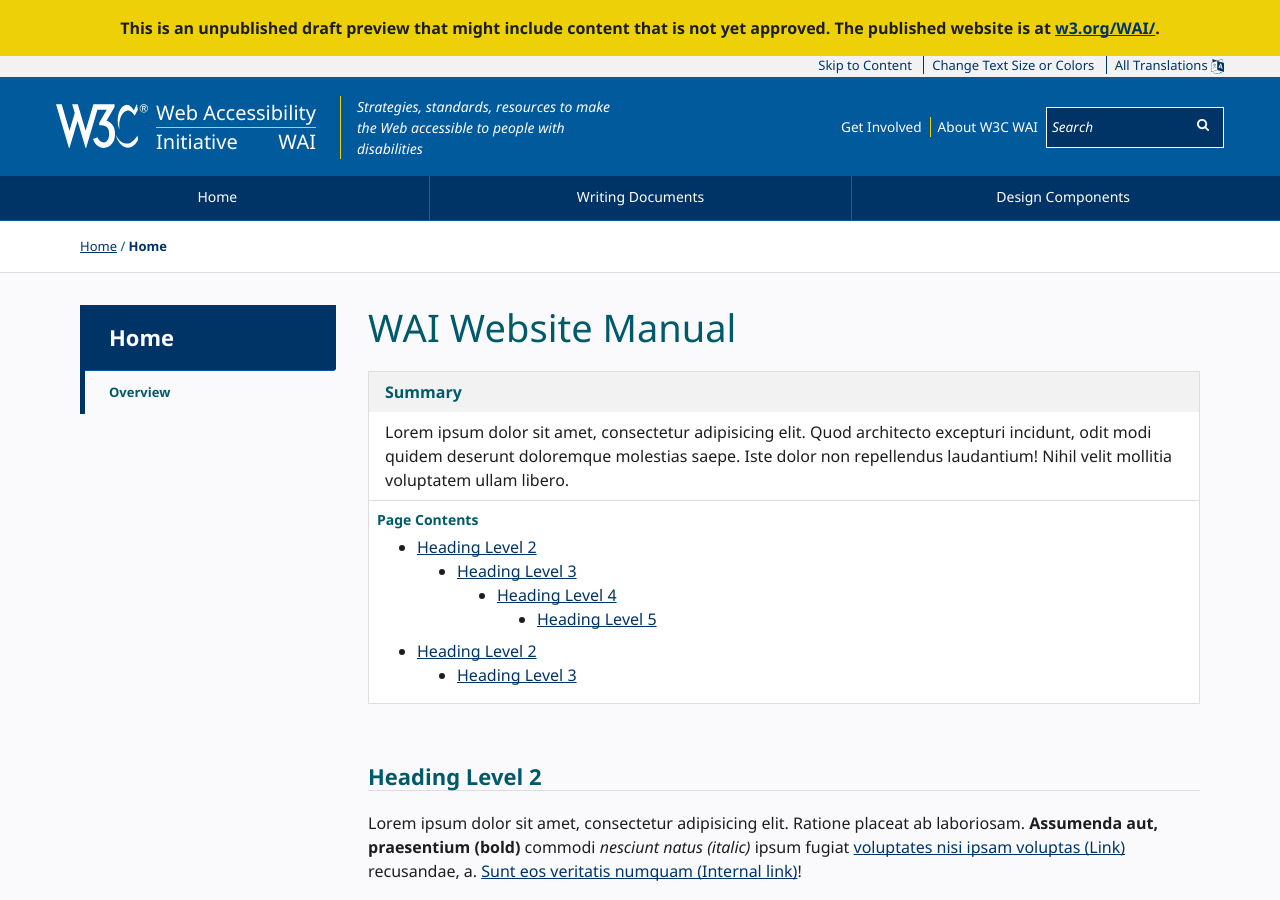
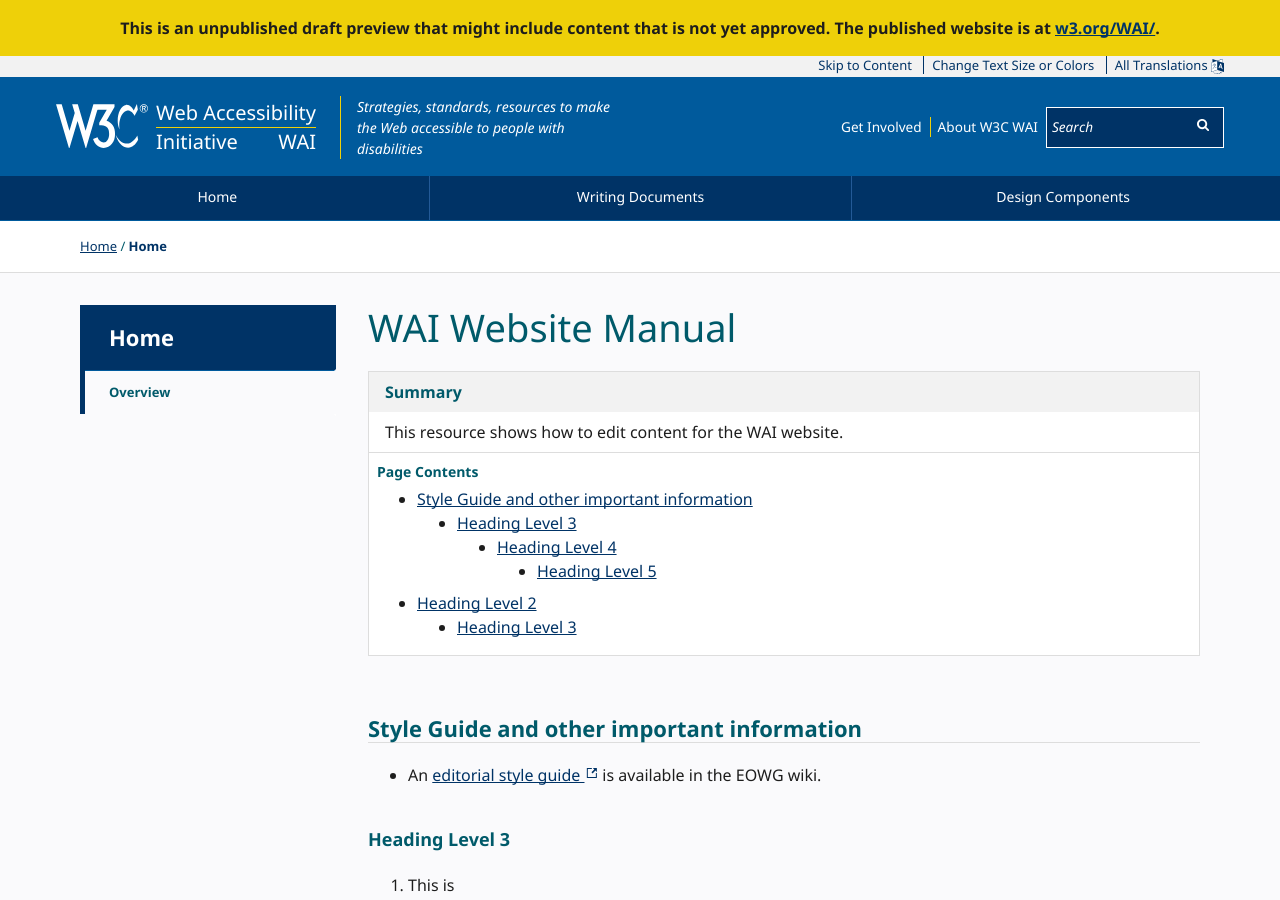
Before and after one commit to w3c/wai-website-theme, a Jekyll site: the page built from content/index.md, in a window 1280 px wide and 900 px high. Built offline with Jekyll 4.4.1, drawn with Linux system fonts in a browser that asks for light colours; cached includes are drawn as plain includes; comment, search, counter and statistics services are not loaded.

Commit message:
Fix links to repository

```diff
--- a/content/index.md
+++ b/content/index.md
@@ -9,7 +9,7 @@
 # - name: Contributor 1
 # - name: Contributor 2
 github:
-  repository: wai-website-theme
+  repository: w3c/wai-website-theme
   path: content/index.md
 footer: > # Text in footer in HTML
   <p> This is the text in the footer </p>
@@ -19,7 +19,7 @@
 {% include box.html type="start" title="Summary" class="" %}
 {:/}
 
-Lorem ipsum dolor sit amet, consectetur adipisicing elit. Quod architecto excepturi incidunt, odit modi quidem deserunt doloremque molestias saepe. Iste dolor non repellendus laudantium! Nihil velit mollitia voluptatem ullam libero.
+This resource shows how to edit content for the WAI website.
 
 {::nomarkdown}
 {% include box.html type="end" %}
@@ -36,9 +36,11 @@
 {% include toc.html type="end" %}
 {:/}
 
-## Heading Level 2
+## Style Guide and other important information
 
-Lorem ipsum dolor sit amet, consectetur adipisicing elit. Ratione placeat ab laboriosam. **Assumenda aut, praesentium (bold)** commodi _nesciunt natus (italic)_ ipsum fugiat [voluptates nisi ipsam voluptas (Link)](https://example.com) recusandae, a. [Sunt eos veritatis numquam (Internal link)]({{ "/permalink/to/page/" | relative_url }})!
+* An [editorial style guide {% include_cached external.html %}](https://www.w3.org/WAI/EO/wiki/Style) is available in the EOWG wiki.
+
+
 
 ### Heading Level 3
 
```
Also changed, not shown: _components/atoms.md (+1 -1 lines), _components/index.md (+1 -1 lines).
